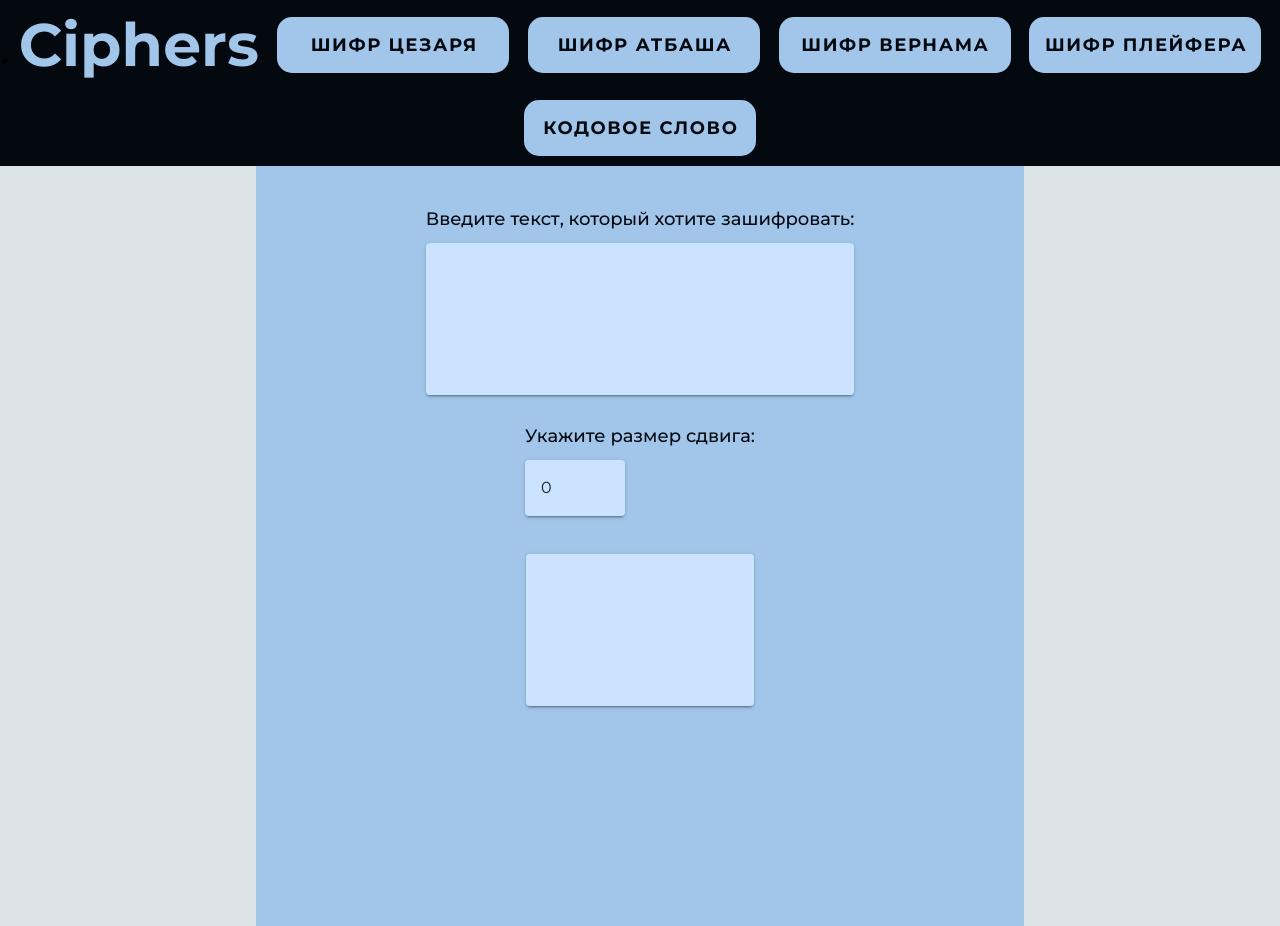
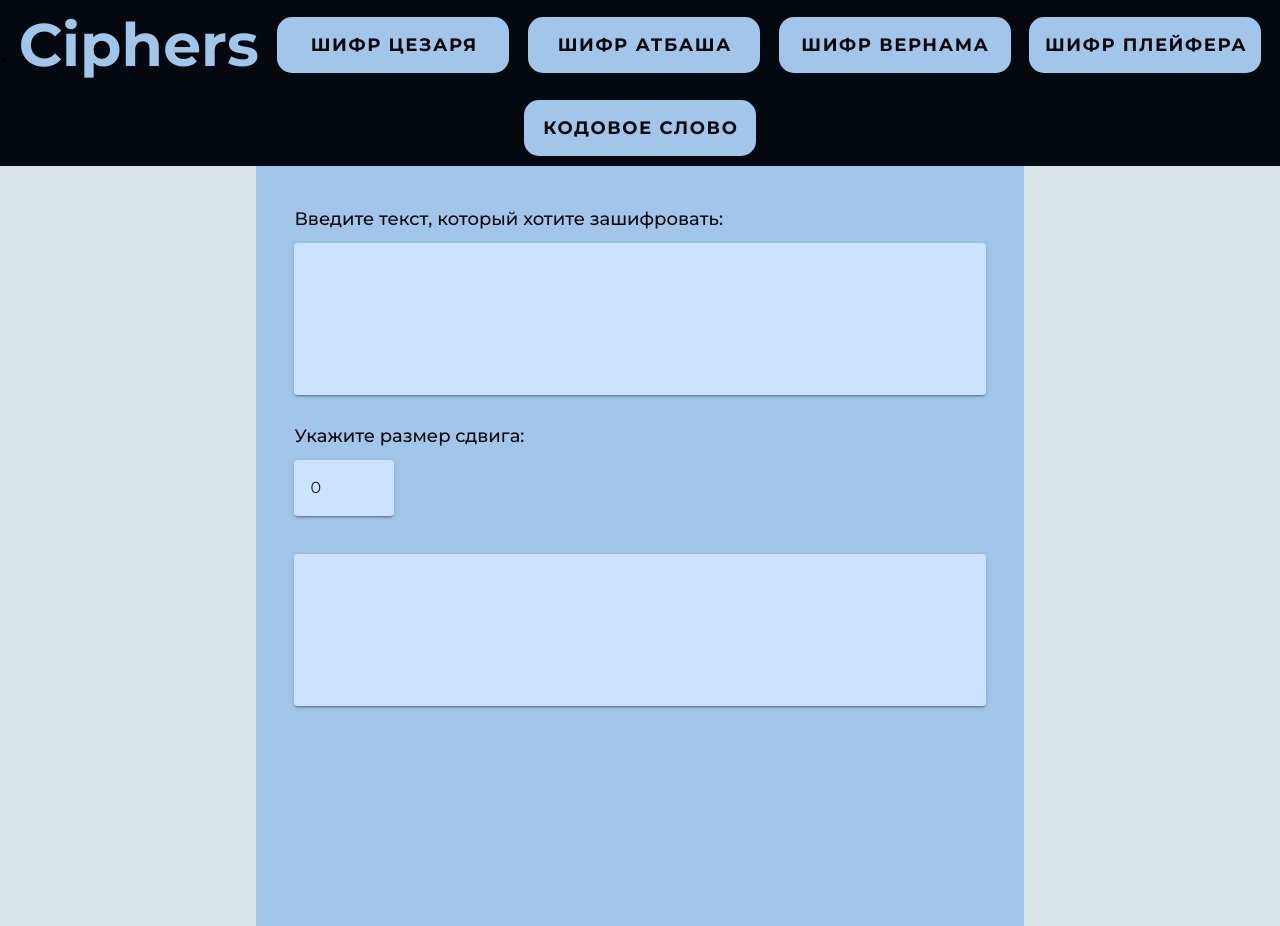
Before and after one commit to lonshakova/training, a Vue app: page /caesar in a window 1280 px wide. Built offline with nearby package versions, Linux system fonts and the light colour scheme; a web font is replaced by a local one.

Commit message:
Исправление отображения для шифра Цезаря

```diff
--- a/src/pages/CaesarPage.vue
+++ b/src/pages/CaesarPage.vue
@@ -25,17 +25,16 @@
           v-model="shift"
         />
         <div v-if="shift < -33 || shift > 33" class="error-number">
-        <v-icon icon="mdi-alert-circle"></v-icon>
+        <v-icon icon="mdi-alert-circle"/>
         Значение не может быть меньше -33 или больше 33
       </div>
       </div>
     </div>
 
     <div class="text">
-
       <v-textarea
         class="input"
-        readonly
+        clearable
         variant="solo"
         bg-color="var(--input-bg-color)"
         rows="5"
@@ -87,6 +86,7 @@ const alphabetLowerRus = [
   "ю",
   "я",
 ];
+
 const alphabetUpperRus = [
   "А",
   "Б",
@@ -151,26 +151,20 @@ let newText = computed(() => {
 <style scoped>
 .main-content {
   margin-top: 5vh;
-
   display: flex;
+  align-items: center;
   flex-direction: column;
-  align-items: center;
-}
-
-.text-form {
-  display: flex;
-  flex-direction: column;
-  width: 90%;
 }
 
 .text {
   height: fit-content;
+  width: 90%;
   font-size: large;
   font-weight: 500;
   color: var(--main-text-color);
 }
 
-.input:deep {
+.input {
   margin-top: 10px;
   box-sizing: content-box;
 }
@@ -179,10 +173,13 @@ let newText = computed(() => {
   font-size: large;
   font-weight: 500;
   color: var(--main-text-color);
+  align-self: right;
+  width: 90%;
 }
 
 .number-and-btn {
   display: flex;
+  width: 100%;
 }
 
 .error-number {
```
